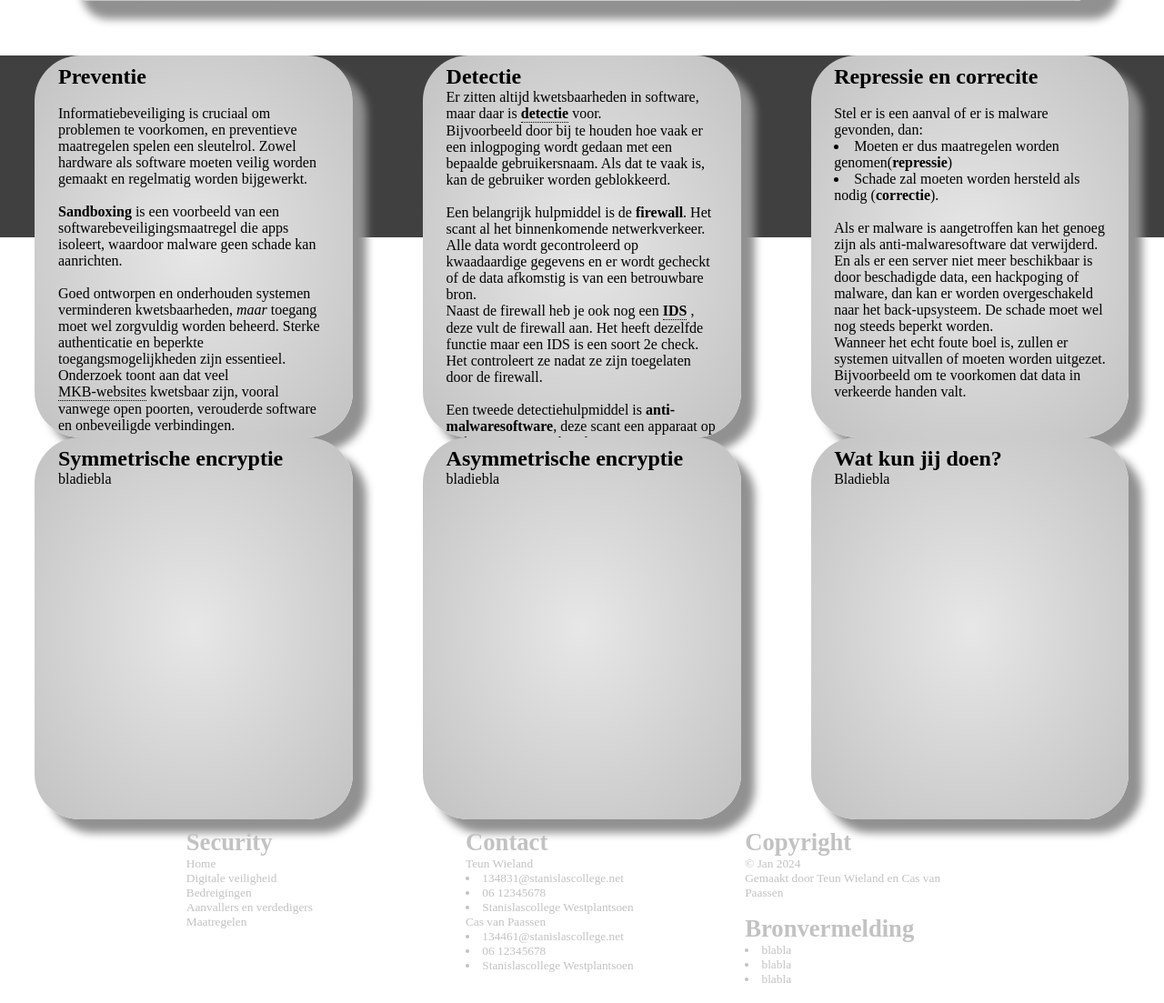
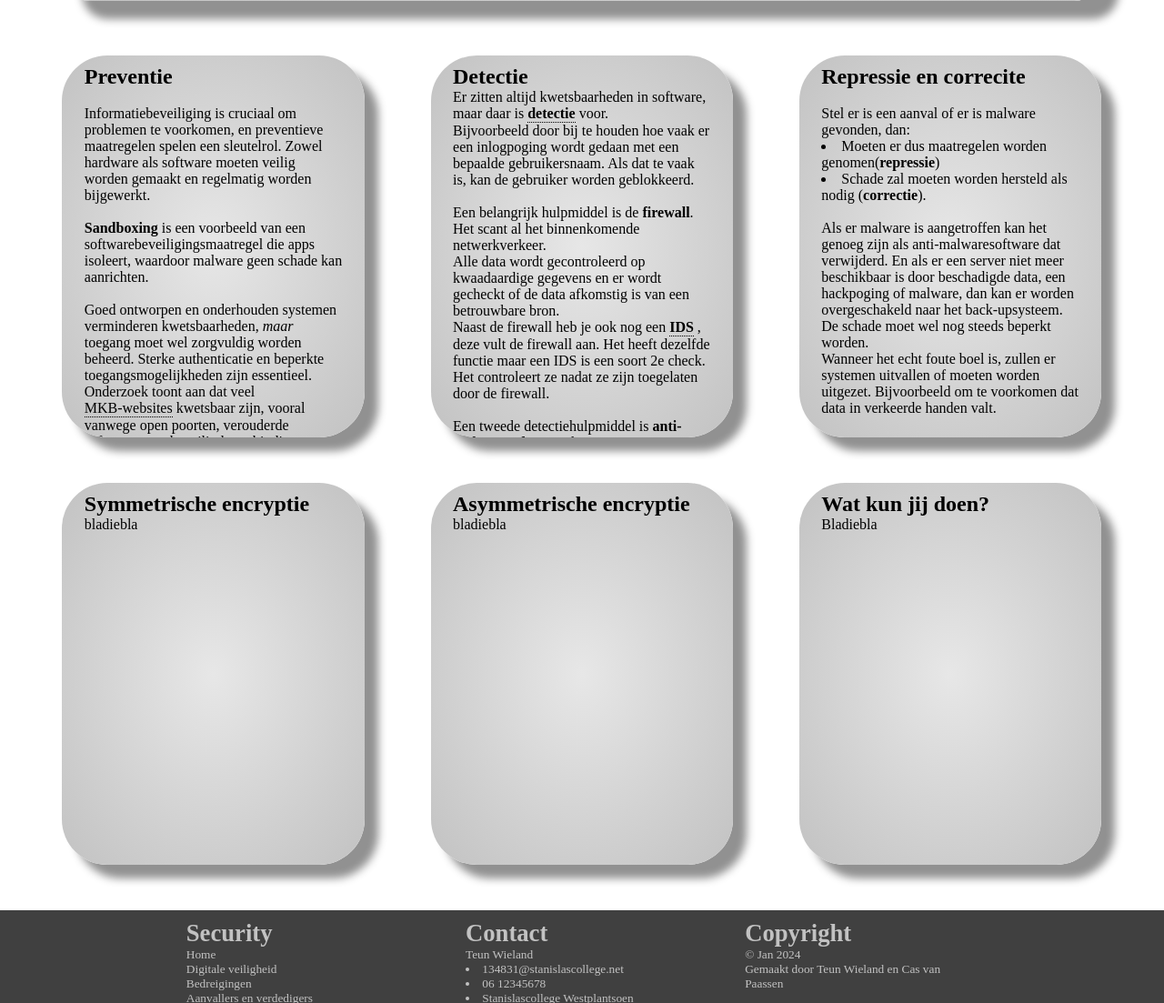
Before and after one commit to TeunWiel/Cas-Teun-2324-website-informatica, a plain HTML site: page subpaginas/maatregelen.html in a window 1280 px wide. Shown: the part 186-1289 px from the top of the page at 91% size. Drawn offline with Linux system fonts and the light colour scheme.

Commit message:
zat nog een klein merge foutje in, nu wel goed, dus aanvallers en verdedigers is af

```diff
--- a/subpaginas/maatregelen.html
+++ b/subpaginas/maatregelen.html
@@ -20,7 +20,7 @@
             <h1>Maatregelen</h1>
         </header>
 
-        <div class="eenzesdewrapper">
+        <div class="eennegendewrapper">
             <article class="eennegendearticle">
                 <h1>Preventie</h1>
                 <p>
@@ -105,7 +105,7 @@
             </article>
         </div>
 
-        <div class="eenzesdewrapper">
+        <div class="eennegendewrapper">
             <article class="eennegendearticle">
                 <h1>Symmetrische encryptie</h1>
                 <p>
```
